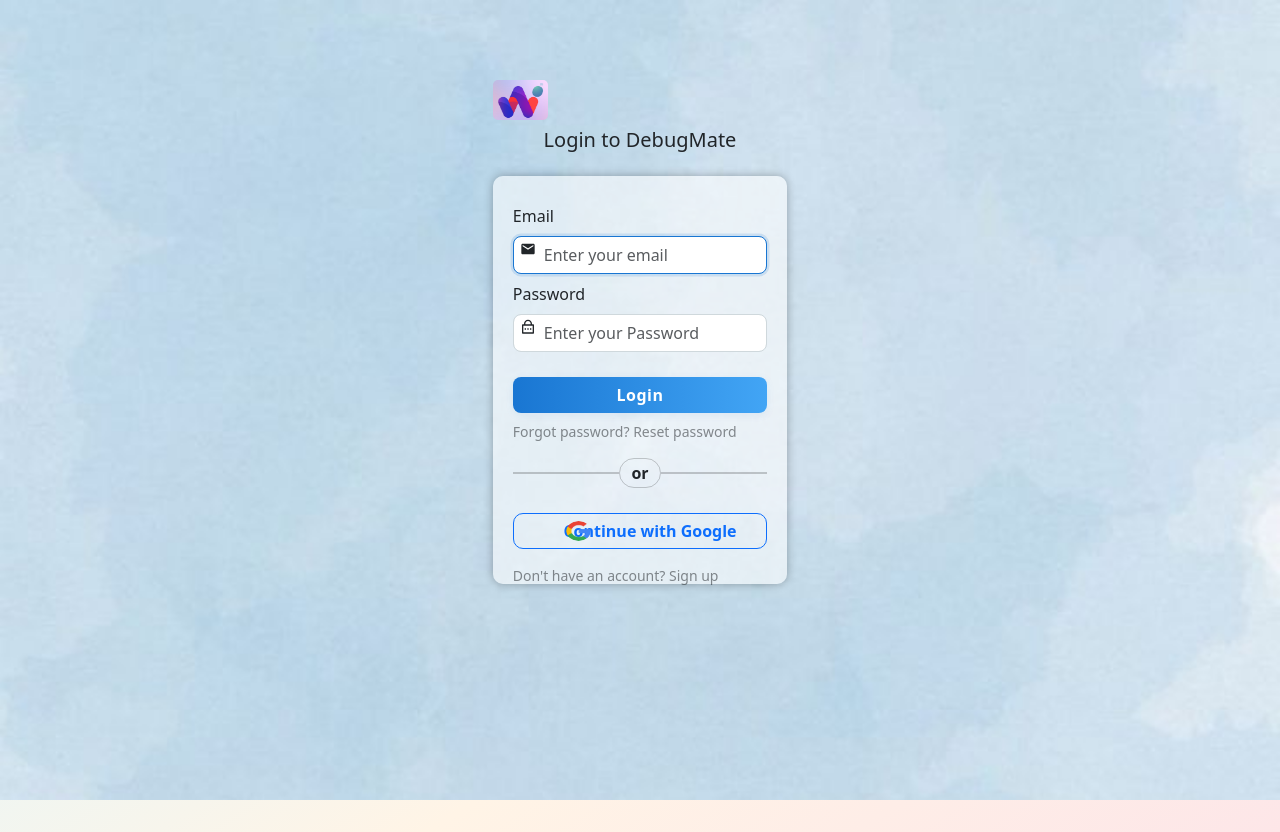
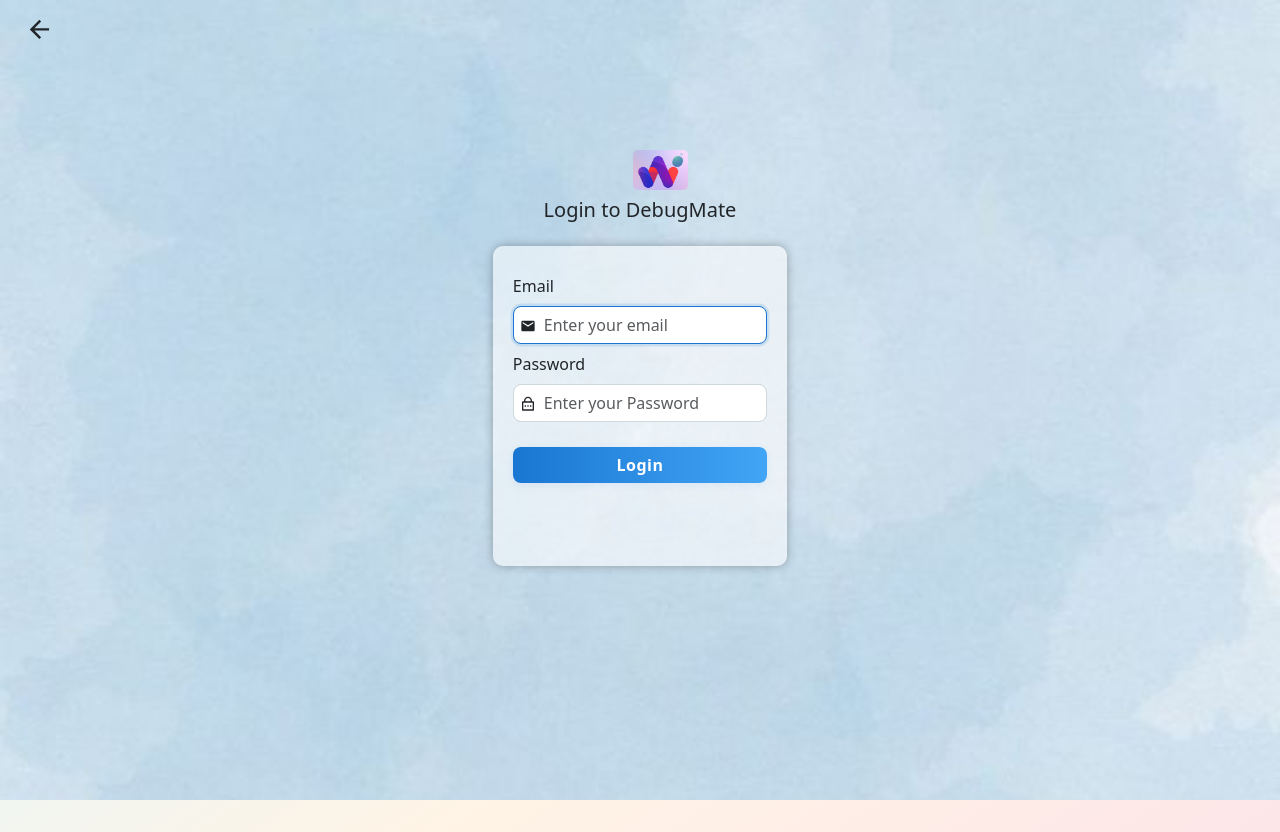
Before and after one commit to zeelwe3vision-tech/debugmate, a React (Create React App) app: page /signin in a window 1280 px wide. Built offline with nearby package versions, Linux system fonts and the light colour scheme.

Commit message:
Add files via upload

```diff
--- a/src/pages/Signin/index.js
+++ b/src/pages/Signin/index.js
@@ -4,18 +4,30 @@
 import { MyContext } from '../../App';
 import { MdEmail } from "react-icons/md";
 import { RiLockPasswordLine } from "react-icons/ri";
-import google from '../../assets/images/google.png';
+import { useNavigate } from 'react-router-dom';
+import { IoMdArrowBack } from 'react-icons/io';
+import './signin.css';
 
 
 const SignIn = () => {
     const context = useContext(MyContext);
+    const navigate = useNavigate();
     useEffect(() => {
         context.setIshideSidebar(true);
+        return () => {
+            context.setIshideSidebar(false);
+        };
     }, [context]);
     return (
         <div className="login-section">
             <div className='login-box'>
-                <div className='logo text-center'>
+                <div className='d-flex justify-content-between align-items-center'>
+                    <span></span>
+                    <span className='arrow1' onClick={() => navigate(-1)} title="Back">
+                        <IoMdArrowBack />
+                    </span>
+                </div>
+                <div className='logo text-center justify-content-center align-items-center'>
                     <img src={logo} alt="logo" />
                     <h5 className='text mt-2'>Login to DebugMate</h5>
                 </div>
@@ -34,22 +46,6 @@
                         <div className='d-flex justify-content-between'>
                         <button className='btn btn-primary mt-8'>Login</button>
                         </div>
-                        <div className='d-flex justify-content-between'>
-                            <span className='text-muted mt-2'>Forgot password? <a href='/forgot-password'>Reset password</a></span>
-                        </div>
-                        <div className='d-flex justify-content-between mt-2'>
-                            <span className='line-height-1'></span>
-                            <span className='text rounded-pill mt-2'>or</span>
-                            <span className='line-height-1'></span>
-                        </div>
-                        <div className='justify-content-center'>
-                            <div className='d-flex position-relative'>
-                            <img src={google} alt="google" className='google-img position-absolute'/>
-                            <button className='button'>Continue with Google</button></div>
-                        </div>
-                       <div className='d-flex justify-content-between mt-3'>
-                        <span className='text-muted'>Don't have an account? <a href='/signup'>Sign up</a></span>
-                       </div>
                     </form>
                 </div>
             </div>
@@ -57,4 +53,4 @@
     )
 }
 
-export default SignIn;
+export default SignIn;
--- /dev/null
+++ b/src/pages/Signin/signin.css
@@ -0,0 +1,19 @@
+.arrow1 {
+  font-size: 1.8rem;
+  width: 38px;
+  height: 38px;
+  cursor: pointer;
+  position:absolute;
+  left: 25px;
+  top: 15px;
+}
+.login-section{ display: flex; justify-content: center;background-image:url(../../assets/images/bg-1.jpg);background-size: cover;background-position: center;background-repeat: no-repeat;width: 100%;height: 100vh;padding: 80px;}
+.login-section img{width: 55px!important; height: 40px!important;top: 0px;border-radius: 5px;margin-left: 140px;margin-top: 70px;}
+.login-section .form-box{width: 23vw; height:40vh; background: #ffffff91; border-radius: 10px;padding: 20px;box-shadow: 0 0 10px 0 rgba(0, 0, 0, 0.3);}
+.login-section .form-box form input{padding-left: 30px;}
+.login-section .form-box form .icon{position: absolute;top: 12px;left: 7px;width: 20px; height: 20px;display: inline-block;}
+.login-section .form-box form button{width: 100%;margin-top: 25px!important;}
+.login-section .form-box form .text-muted{font-size: 14px;font-weight: 500;color: #000;opacity: 0.7;}
+.login-section .form-box form .line-height-1{border: 1px solid rgb(0,0,0,0.2);width: 100%;height: 1px;margin-top: 22px;}
+.login-section .form-box form .text{display: flex;justify-content: center;align-items: center;border-radius: 50%;font-size: 16px;font-weight: 600;border: 1px solid rgb(0,0,0,0.2);width: 100px;height: 30px;}
+.login-section .form-box form .button{width: 100%;border:1px solid #0d6efd;color: #0d6efd;border-radius: 10px;padding: 5px 20px;box-shadow: none;font-size: 16px;font-weight: 600;background: transparent;padding-left: 40px;}
```
